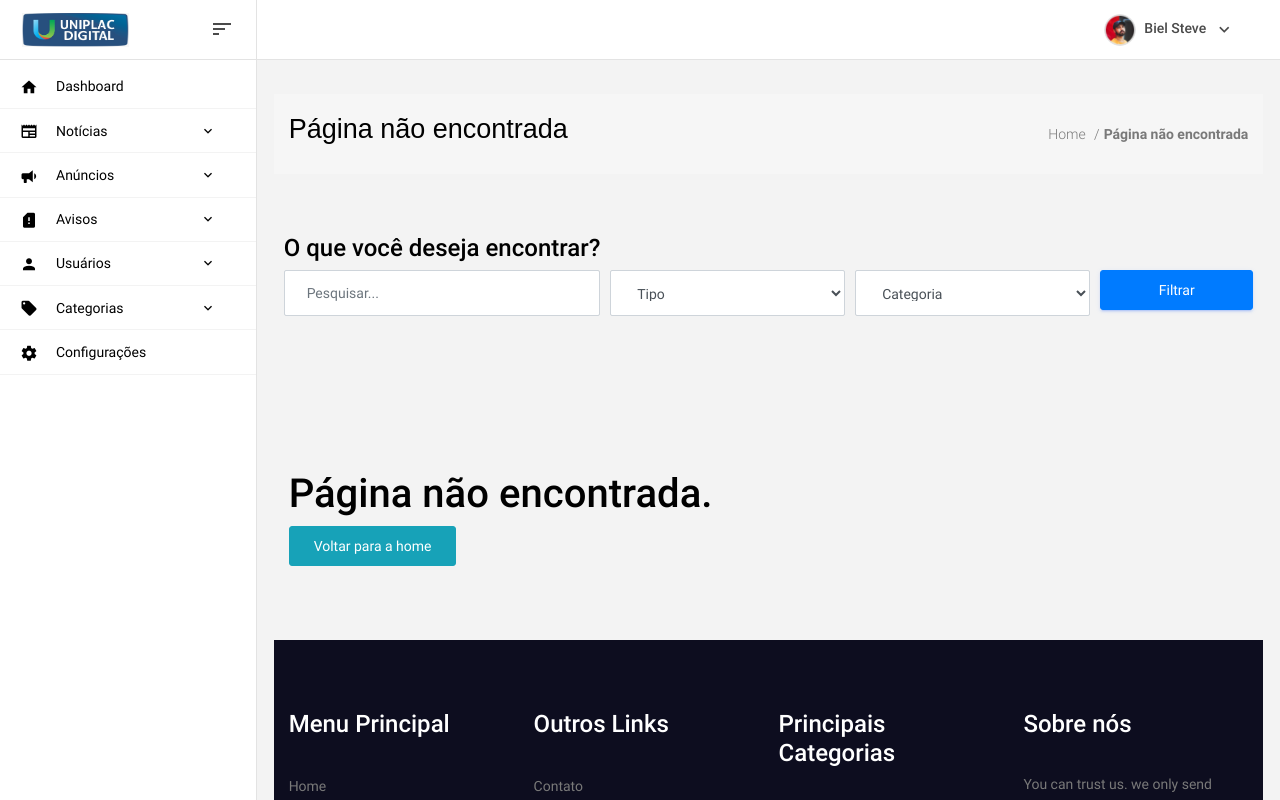
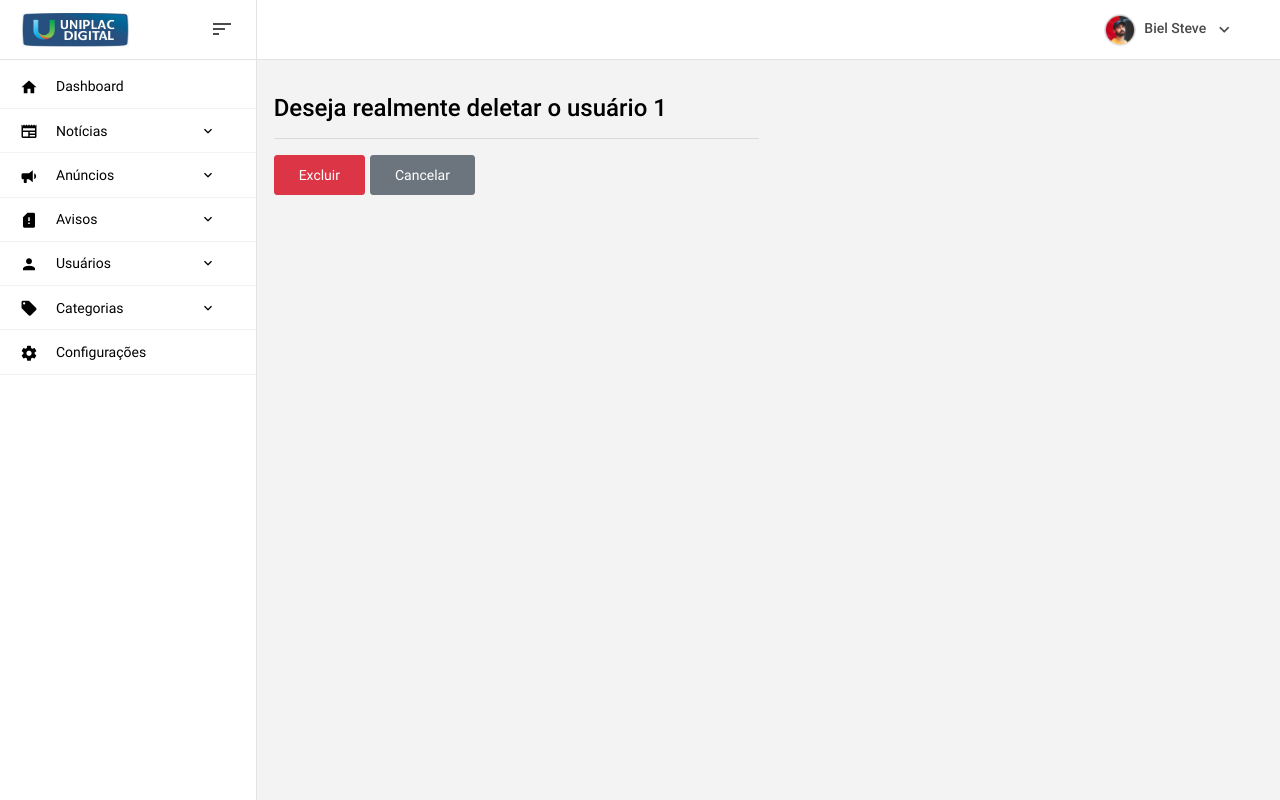
Before and after one commit to welisonmenezes/portal-digital, a React (Create React App) app in the folder frontend/: page /admin/usuarios/deletar/1 in a window 1280 px wide. Shown: the top 800 px of the page. Built offline with nearby package versions, Linux system fonts and the light colour scheme; sample sign-in values are in the browser's storage.

Commit message:
Add delete user logic

```diff
--- a/frontend/src/Components/Admin/Admin.js
+++ b/frontend/src/Components/Admin/Admin.js
@@ -24,6 +24,7 @@ import Navbar from './Shared/Navbar/Navbar';
 import './Admin.css';
 import AdminCategories from './AdminCategories/AdminCategories';
 import CategoryForm from './AdminCategories/CategoryForm/CategoryForm';
+import UserDelete from './AdminUsers/UserDelete/UserDelete';
 
 class Admin extends Component {
 
@@ -56,6 +57,7 @@ class Admin extends Component {
                                             <PrivateRouter path='/admin/usuarios' exact={true} component={AdminUsers} permissions={['admin']} />
                                             <PrivateRouter path='/admin/usuarios/add' exact={true} component={UserForm} permissions={['admin', 'author', 'editor', 'user']} />
                                             <PrivateRouter path='/admin/usuarios/:id' exact={true} component={UserForm} permissions={['admin']} />
+                                            <PrivateRouter path='/admin/usuarios/deletar/:id' exact={true} component={UserDelete} permissions={['admin']} />
 
                                             <PrivateRouter path='/admin/categorias' exact={true} component={AdminCategories} permissions={['admin']} />
                                             <PrivateRouter path='/admin/categorias/add' exact={true} component={CategoryForm} permissions={['admin']} />
--- a/frontend/src/Components/Admin/AdminUsers/AdminUsers.js
+++ b/frontend/src/Components/Admin/AdminUsers/AdminUsers.js
@@ -169,7 +169,9 @@ class AdminUsers extends Component {
 															<Link to={'/admin/usuarios/' + user.id}>
 																<i className="mdi mdi-border-color edit"></i>
 															</Link>
-															<i className="mdi mdi-delete-forever delete"></i>
+															<Link to={'/admin/usuarios/deletar/' + user.id}>
+																<i className="mdi mdi-delete-forever delete"></i>
+															</Link>
 														</td>
 													</tr>)
 												})}
--- /dev/null
+++ b/frontend/src/Components/Admin/AdminUsers/UserDelete/UserDelete.css
@@ -0,0 +1,3 @@
+.UserDelete .btn{
+    margin-right: 5px;
+}
--- /dev/null
+++ b/frontend/src/Components/Admin/AdminUsers/UserDelete/UserDelete.js
@@ -0,0 +1,118 @@
+import React, { Component } from 'react';
+import { Redirect } from 'react-router-dom';
+import './UserDelete.css';
+import Spinner from '../../../Shared/Spinner/Spinner';
+
+class UserDelete extends Component {
+
+    _isMounted = false;
+
+    constructor(props) {
+        super(props);
+        this.state = {
+            redirect: false,
+            isLoading: false,
+            errorMessage: null,
+            successMessage: null,
+            user_id: ''
+        };
+    }
+
+    componentDidMount() {
+        this._isMounted = true;
+        this.setState({ user_id: this.props.match.params.id });
+    }
+
+    componentWillUnmount() {
+        this._isMounted = false;
+    }
+
+    deleteUser = () => {
+        this.setState({
+            isLoading: true,
+            errorMessage: null,
+            successMessage: null
+        });
+        const path = '/api/user/' + this.state.user_id;
+        fetch(`${process.env.REACT_APP_BASE_URL}${path}`, {
+            method: 'DELETE',
+            headers: {
+                'Accept': 'application/json, text/plain, */*',
+                'Content-Type': 'application/json',
+                'Authorization': sessionStorage.getItem('Token')
+            }
+        })
+            .then(res => {
+                if (this._isMounted) {
+                    if (res.status === 403) {
+                        sessionStorage.removeItem('Token');
+                        setTimeout(() => {
+                            this.setState({ redirect: true });
+                        }, 250);
+                    }
+                    return res.json();
+                }
+            })
+            .then(data => {
+                if (this._isMounted) {
+                    window.scrollTo(0, 0);
+                    if (data.id) {
+                        this.setState({ successMessage: 'Usuário deletado com sucesso' });
+                    } else if (data.message) {
+                        this.setState({ errorMessage: data.message });
+                    }
+                    this.setState({ isLoading: false });
+                }
+            })
+            .catch(error => {
+                if (this._isMounted) {
+                    console.log('saveUser: ', error);
+                    window.scrollTo(0, 0);
+                    this.setState({
+                        errorMessage: 'Ocorreu um problema ao conectar com o servidor',
+                        isLoading: false
+                    });
+                }
+            });
+    }
+
+    render() {
+        return (
+            <div className="UserDelete">
+                {this.state.redirect && <Redirect to='/login' />}
+                {this.state.errorMessage &&
+                    <div className="row">
+                        <div className="col-md-12">
+                            <div className="alert alert-danger" role="alert">{this.state.errorMessage}</div>
+                        </div>
+                    </div>
+                }
+                {this.state.successMessage &&
+                    <div className="row">
+                        <div className="col-md-12">
+                            <div className="alert alert-success" role="alert">{this.state.successMessage}</div>
+                            <button type="button" className="btn btn-secondary" title="Cancelar" onClick={() => { history.back() }}>Voltar</button>
+                        </div>
+                    </div>
+                }
+                {!this.state.successMessage &&
+                    <div className="row">
+                        <div className="col-md-6">
+                            <h4>Deseja realmente deletar o usuário {this.state.user_id}</h4>
+                            <hr />
+                            {this.state.isLoading && <Spinner />}
+                            {!this.state.isLoading &&
+                                <div>
+                                    <button type="button" className="btn btn-danger" onClick={(evt) => this.deleteUser(evt)}>Excluir</button>
+                                    <button type="button" className="btn btn-secondary" title="Cancelar" onClick={() => { history.back() }}>Cancelar</button>
+                                </div>
+                            }
+                        </div>
+                    </div>
+                }
+            </div>
+        );
+    }
+}
+
+export default UserDelete;
```
